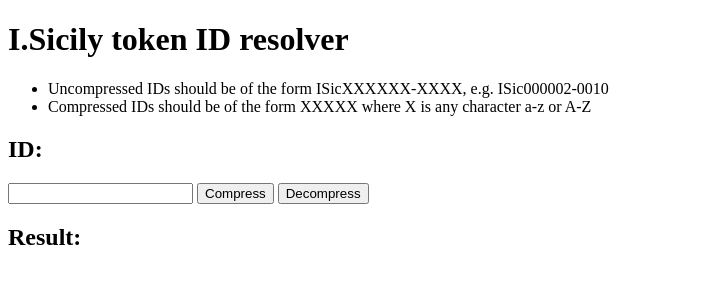
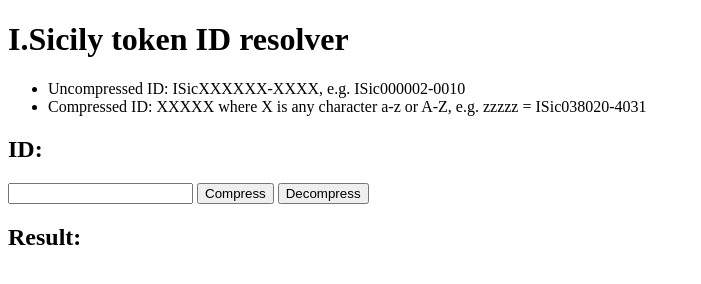
Before and after one commit to rsdc2/ISicID, a website: page index.html in a window 1280 px wide. Shown: the whole page, without its empty margins (0-701 px from the left). Drawn offline with Linux system fonts and the light colour scheme.

Commit message:
more informative errors

```diff
--- a/index.html
+++ b/index.html
@@ -9,8 +9,8 @@
   <body>
     <h1>I.Sicily token ID resolver</h1>
     <ul>
-      <li>Uncompressed IDs should be of the form ISicXXXXXX-XXXX, e.g. ISic000002-0010</li>
-      <li>Compressed IDs should be of the form XXXXX where X is any character a-z or A-Z</li>
+      <li>Uncompressed ID: ISicXXXXXX-XXXX, e.g. ISic000002-0010</li>
+      <li>Compressed ID: XXXXX where X is any character a-z or A-Z, e.g. zzzzz = ISic038020-4031</li>
     </ul>
 
     <h2>ID:</h2>
```
Also changed, not shown: 1 other file.
